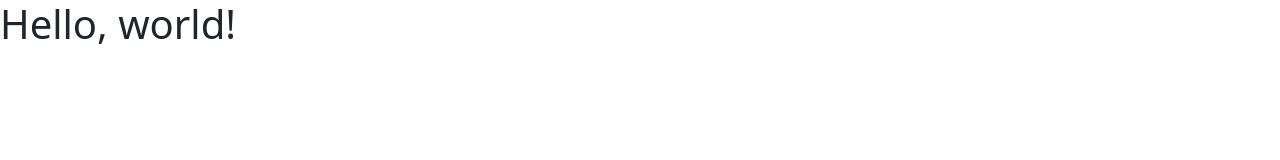
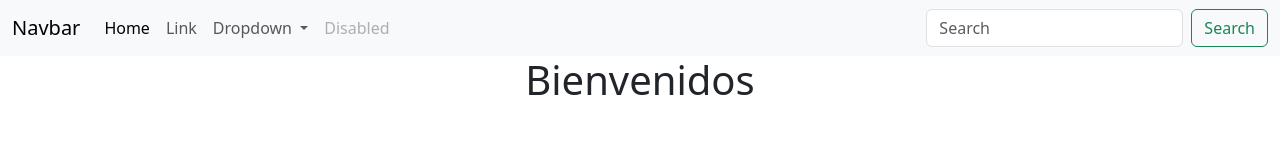
Before and after one commit to evertofd/landing_bootstrap, a plain HTML site: page index.html in a window 1280 px wide. Drawn offline with nearby package versions, Linux system fonts and the light colour scheme.

Commit message:
Agregando Navbar

```diff
--- a/index.html
+++ b/index.html
@@ -7,7 +7,48 @@
     <link href="https://cdn.jsdelivr.net/npm/bootstrap@5.3.3/dist/css/bootstrap.min.css" rel="stylesheet" integrity="sha384-QWTKZyjpPEjISv5WaRU9OFeRpok6YctnYmDr5pNlyT2bRjXh0JMhjY6hW+ALEwIH" crossorigin="anonymous">
   </head>
   <body>
-    <h1>Hello, world!</h1>
+    <!-- Barra de navegacion -->
+    <nav class="navbar navbar-expand-lg bg-body-tertiary">
+        <div class="container-fluid">
+          <a class="navbar-brand" href="#">Navbar</a>
+          <button class="navbar-toggler" type="button" data-bs-toggle="collapse" data-bs-target="#navbarSupportedContent" aria-controls="navbarSupportedContent" aria-expanded="false" aria-label="Toggle navigation">
+            <span class="navbar-toggler-icon"></span>
+          </button>
+          <div class="collapse navbar-collapse" id="navbarSupportedContent">
+            <ul class="navbar-nav me-auto mb-2 mb-lg-0">
+              <li class="nav-item">
+                <a class="nav-link active" aria-current="page" href="#">Home</a>
+              </li>
+              <li class="nav-item">
+                <a class="nav-link" href="#">Link</a>
+              </li>
+              <li class="nav-item dropdown">
+                <a class="nav-link dropdown-toggle" href="#" role="button" data-bs-toggle="dropdown" aria-expanded="false">
+                  Dropdown
+                </a>
+                <ul class="dropdown-menu">
+                  <li><a class="dropdown-item" href="#">Action</a></li>
+                  <li><a class="dropdown-item" href="#">Another action</a></li>
+                  <li><hr class="dropdown-divider"></li>
+                  <li><a class="dropdown-item" href="#">Something else here</a></li>
+                </ul>
+              </li>
+              <li class="nav-item">
+                <a class="nav-link disabled" aria-disabled="true">Disabled</a>
+              </li>
+            </ul>
+            <form class="d-flex" role="search">
+              <input class="form-control me-2" type="search" placeholder="Search" aria-label="Search">
+              <button class="btn btn-outline-success" type="submit">Search</button>
+            </form>
+          </div>
+        </div>
+      </nav>
+
+      <header class="text-center">
+        <h1> Bienvenidos</h1>
+      </header>
+
     <script src="https://cdn.jsdelivr.net/npm/bootstrap@5.3.3/dist/js/bootstrap.bundle.min.js" integrity="sha384-YvpcrYf0tY3lHB60NNkmXc5s9fDVZLESaAA55NDzOxhy9GkcIdslK1eN7N6jIeHz" crossorigin="anonymous"></script>
   </body>
 </html>
```
